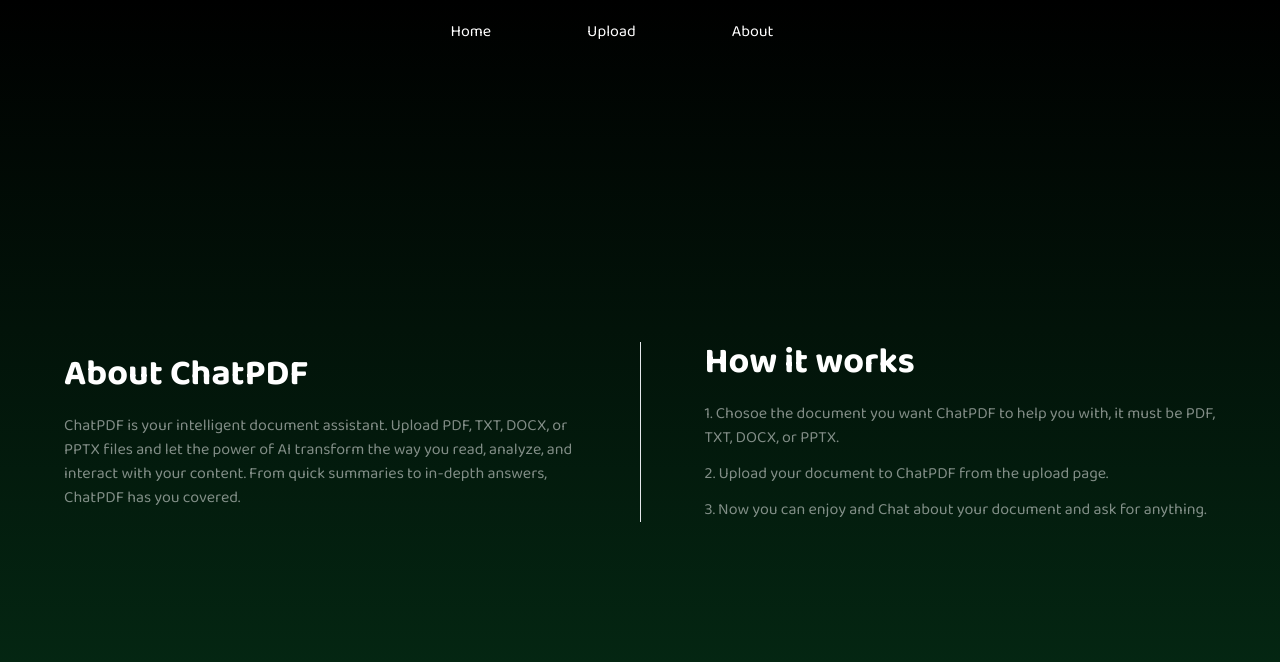
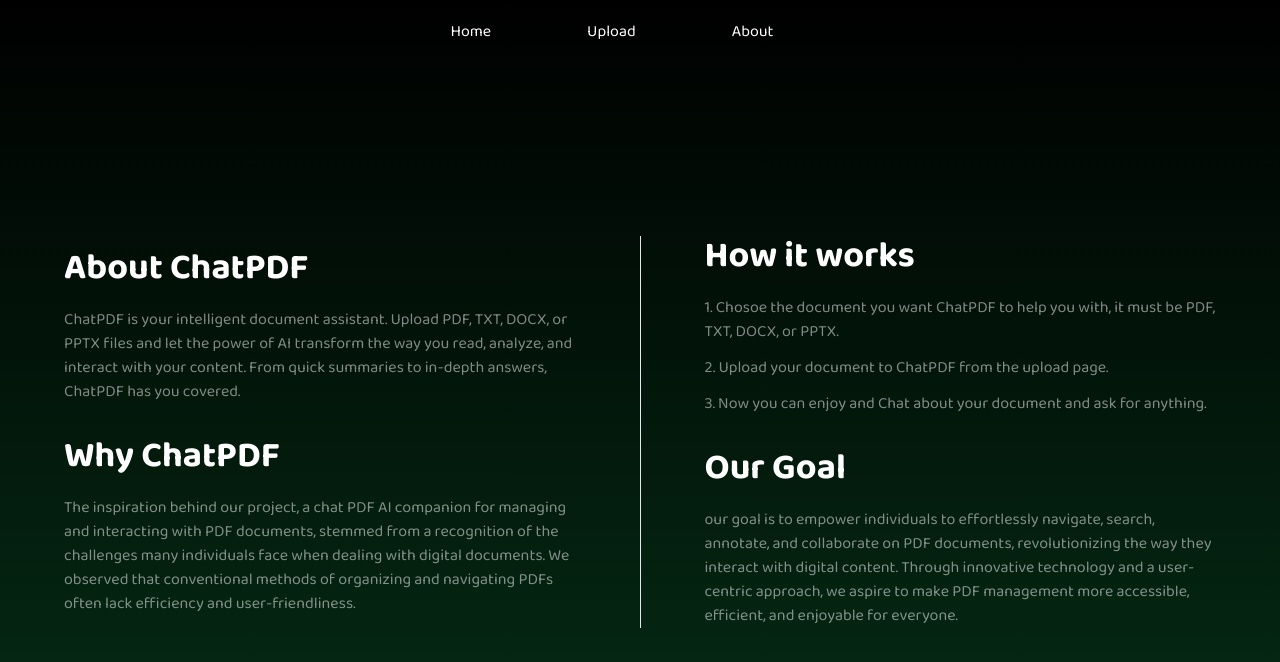
Before and after one commit to Mohayyad-Muawia/chatpdf, a React (Vite) app: page /about in a window 1280 px wide. Shown: the top 662 px of the page. Built offline with nearby package versions, Linux system fonts and the light colour scheme.

Commit message:
add why and goal to about page

```diff
--- a/src/components/About.jsx
+++ b/src/components/About.jsx
@@ -3,17 +3,26 @@ const About = () => {
     <div className="about" style={{ height: 'calc(100vh - 64px)' }}>
       <div className="flex h-full items-center">
         <div className="flex-1 px-16">
-          <h1 className="font-bold text-4xl mb-5">About ChatPDF</h1>
-          <p className="opacity-50">
+          <h1 className="font-bold text-4xl">About ChatPDF</h1>
+          <p className="opacity-50 my-5">
             ChatPDF is your intelligent document assistant. Upload PDF, TXT,
             DOCX, or PPTX files and let the power of AI transform the way you
             read, analyze, and interact with your content. From quick summaries
             to in-depth answers, ChatPDF has you covered.
           </p>
+          <h1 className="font-bold text-4xl mt-8">Why ChatPDF</h1>
+          <p className="opacity-50 mt-5">
+            The inspiration behind our project, a chat PDF AI companion for
+            managing and interacting with PDF documents, stemmed from a
+            recognition of the challenges many individuals face when dealing
+            with digital documents. We observed that conventional methods of
+            organizing and navigating PDFs often lack efficiency and
+            user-friendliness.
+          </p>
         </div>
 
         <div className="flex-1 border-l px-16">
-          <h1 className="font-bold text-4xl mb-">How it works</h1>
+          <h1 className="font-bold text-4xl">How it works</h1>
           <ol className="mt-5 opacity-50 flex flex-col gap-3">
             <li>
               1. Chosoe the document you want ChatPDF to help you with, it must
@@ -25,6 +34,14 @@ const About = () => {
               anything.
             </li>
           </ol>
+          <h1 className="font-bold text-4xl mt-8">Our Goal</h1>
+          <p className="opacity-50 mt-5">
+            our goal is to empower individuals to effortlessly navigate, search,
+            annotate, and collaborate on PDF documents, revolutionizing the way
+            they interact with digital content. Through innovative technology
+            and a user-centric approach, we aspire to make PDF management more
+            accessible, efficient, and enjoyable for everyone.
+          </p>
         </div>
       </div>
 
```
